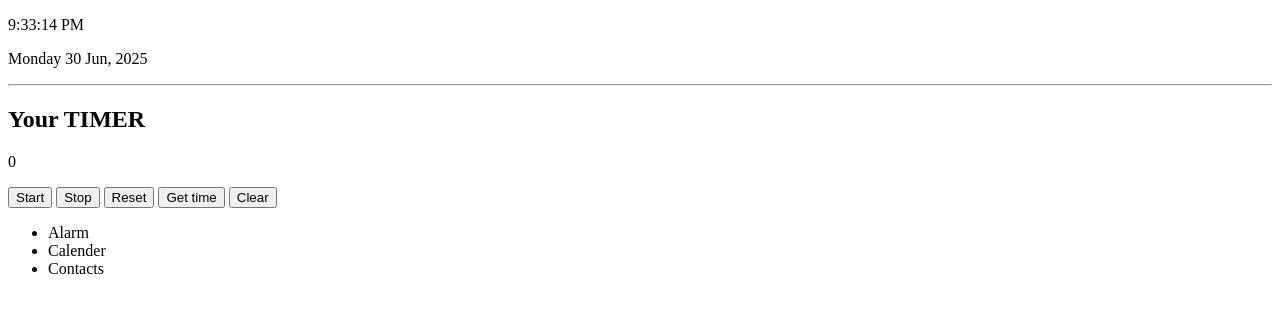
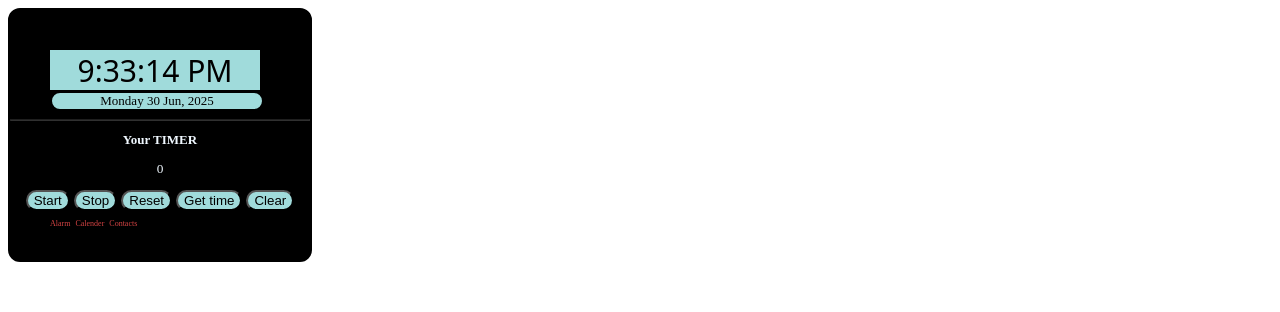
Before and after one commit to monikathapac/Timer-app, a plain HTML site: page index.html in a window 1280 px wide. Drawn offline with Linux system fonts and the light colour scheme.

Commit message:
Update index.html

```diff
--- a/index.html
+++ b/index.html
@@ -4,7 +4,7 @@
     <meta charset="UTF-8">
     <meta name="viewport" content="width=device-width, initial-scale=1.0">
     <title>My watch</title>
-    <link rel="stylesheet" href="timer.css">
+    <link rel="stylesheet" href="style.css">
 </head>
 <body>
     <div class="timer-container">
```
